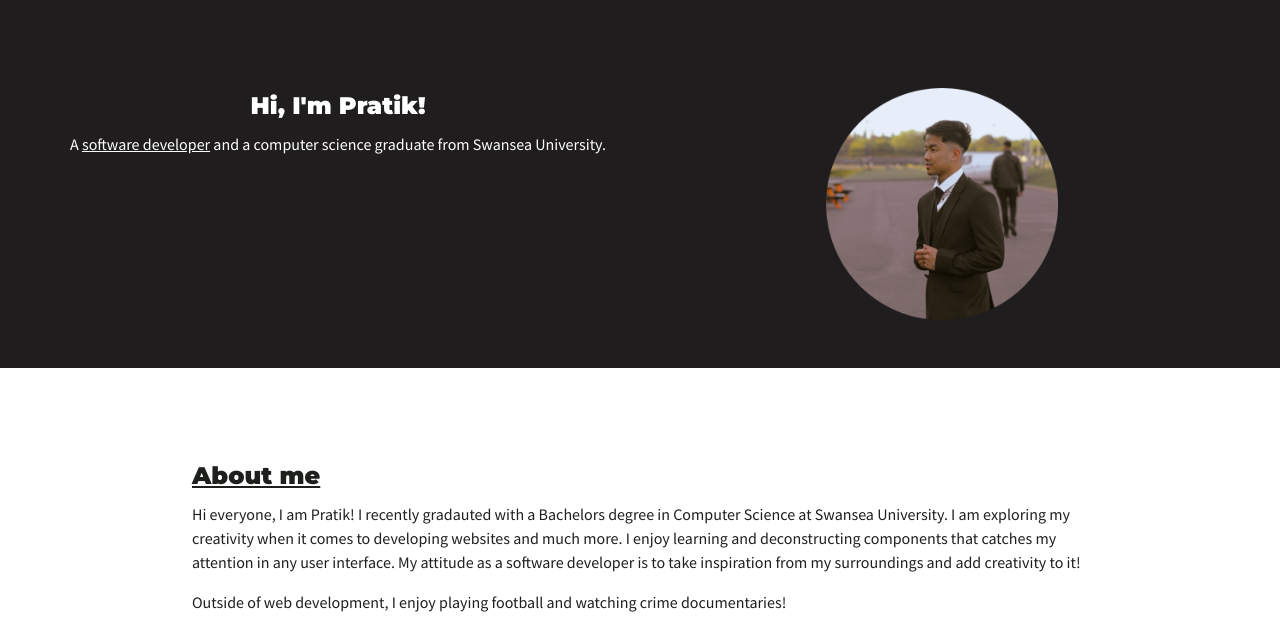
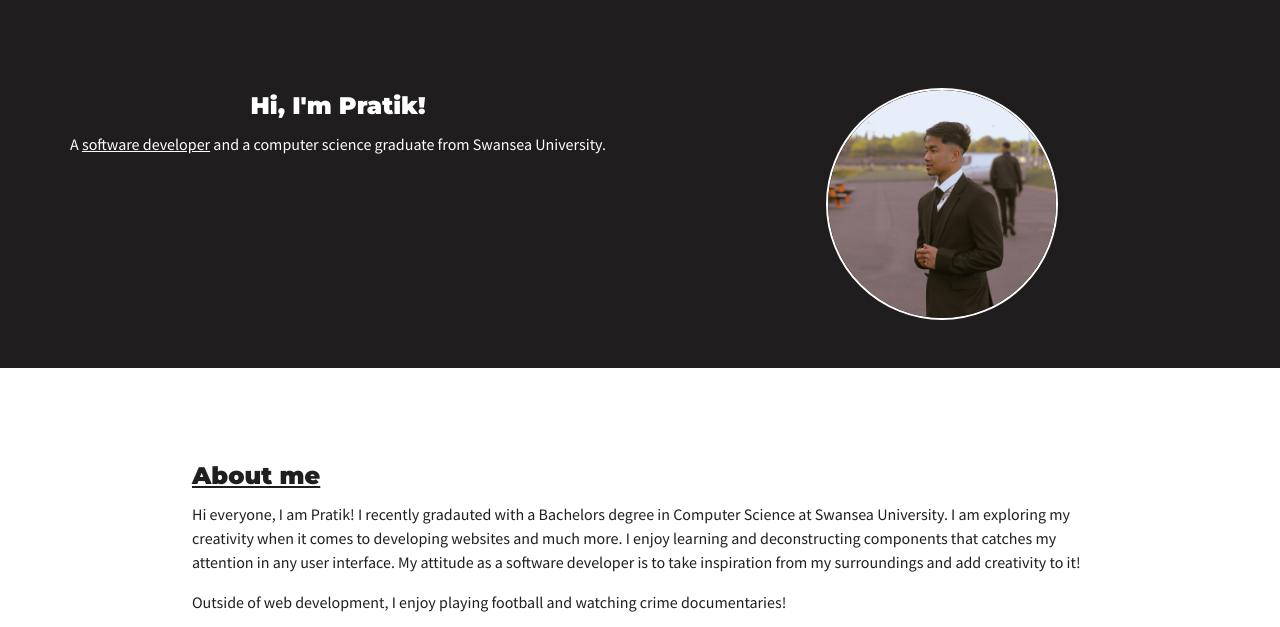
Before and after one commit to pratikpun/pratikpun.github.io, a plain HTML site: page index.html in a window 1280 px wide. Shown: the part 108-735 px from the top of the page. Drawn offline with nearby package versions, Linux system fonts and the light colour scheme.

Commit message:
added border around image

```diff
--- a/styles.css
+++ b/styles.css
@@ -36,6 +36,8 @@ body {
 .title-image {
   width: 40%;
   height: auto;
+  border: 2.5px solid #fff;
+  border-radius: 50%;
 }
 
 @media (max-width: 991px) {
```
